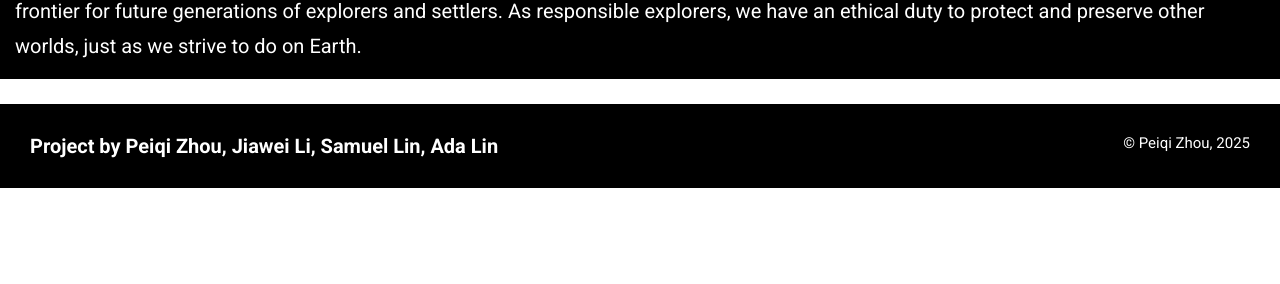
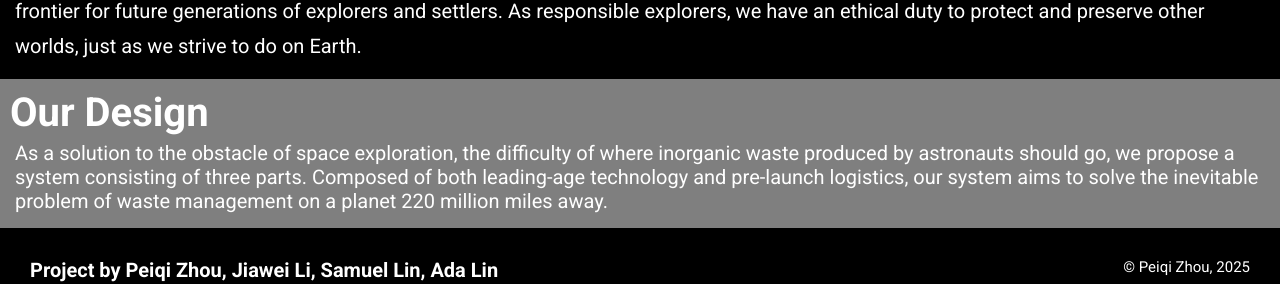
Before and after one commit to JeffZhou3127/Base-3R4, a React (Vite) app: page / in a window 1280 px wide. Shown: the part 1039-1323 px from the top of the page. Before the commit the page ends 1227 px from the top, so only its background shows below. Built offline with nearby package versions, Linux system fonts and the light colour scheme.

Commit message:
Add title and description

```diff
--- a/src/components/ourDesign/OurDesign.jsx
+++ b/src/components/ourDesign/OurDesign.jsx
@@ -1,9 +1,19 @@
 import React from "react";
 import styles from "./OurDesign.module.css";
+import marsJezeroCraterJpg from "../../assets/mars_jezero_crater.jpg";
 
 const OurDesign = () => {
   return (
-    <h1>Hello, World!</h1>
+    <section id="design" className={styles.section}>
+      <div className={styles.img}></div>
+      <h2>Our Design</h2>
+      <p>
+        As a solution to the obstacle of space exploration, the difficulty of where inorganic waste produced by
+        astronauts should go, we propose a system consisting of three parts. Composed of both leading-age technology and
+        pre-launch logistics, our system aims to solve the inevitable problem of waste management on a planet
+        220 million miles away.
+      </p>
+    </section>
   );
 };
 
--- a/src/components/ourDesign/OurDesign.module.css
+++ b/src/components/ourDesign/OurDesign.module.css
@@ -0,0 +1,22 @@
+.section {
+  background-color: rgb(0, 0, 0, 0.5);
+  padding: 10px;
+}
+
+.img {
+  position: fixed;
+  top: 70px;
+  left: 0;
+  width: 100%;
+  height: 100%;
+  background-image: url("../../assets/mars_jezero_crater.jpg");
+  background-repeat: no-repeat;
+  background-position: center;
+  background-size: cover;
+  z-index: -1;
+}
+
+.section p {
+  font-size: 20px;
+  padding: 5px;
+}
--- a/src/style.css
+++ b/src/style.css
@@ -6,4 +6,9 @@
 
 html {
   font-size: calc(5vw / 6);
+  scroll-behavior: smooth;
 }
+
+h2 {
+  font-size: 40px;
+}
```
Also changed, not shown: src/assets/mars_jezero_crater.jpg (added), src/components/ourMission/OurMission.module.css (line endings or trailing spaces).
